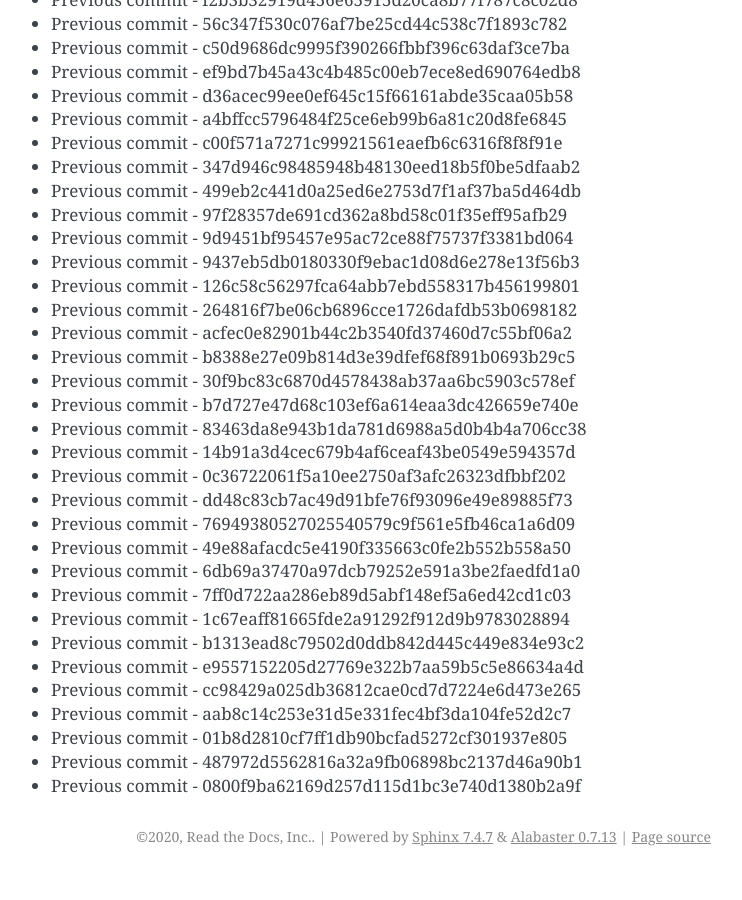
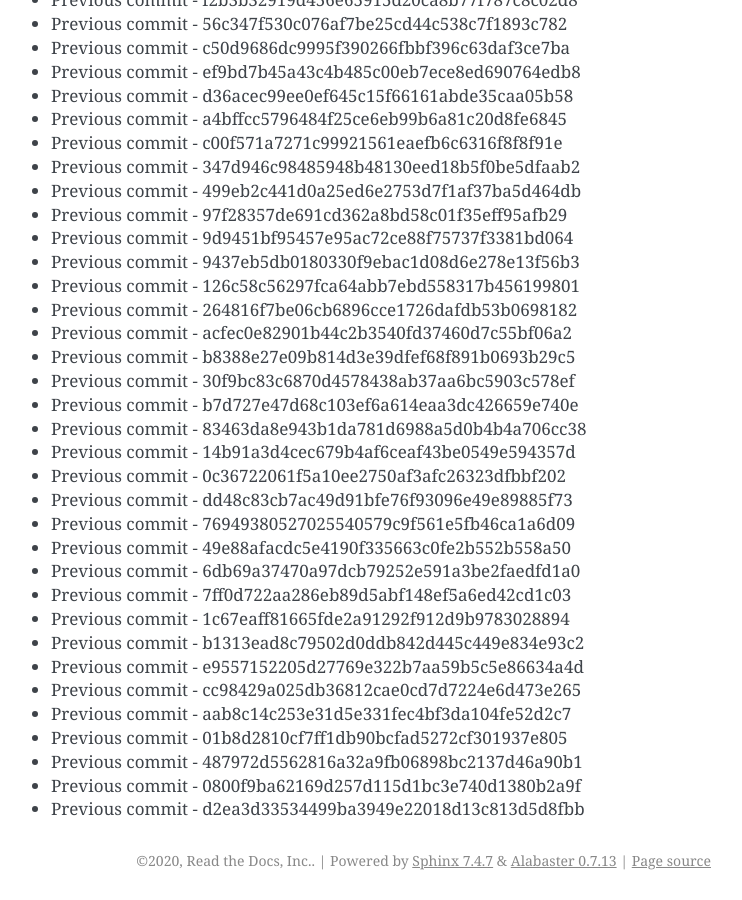
Before and after one commit to readthedocs/rtd-git-stresstest, a Sphinx documentation site: the page built from docs/updates.rst, in a window 1280 px wide and 900 px high, scrolled down 15909 px. Shown: the whole window, without its empty margins (399-1141 px from the left). Built offline with Sphinx 7.4.7, drawn with Linux system fonts in a browser that asks for light colours; before the commit the page ends 16785 px from its top, so only the background shows below that.

Commit message:
Generating commit from previous: d2ea3d33534499ba3949e22018d13c813d5d8fbb

```diff
--- a/docs/updates.rst
+++ b/docs/updates.rst
@@ -700,3 +700,4 @@ It can be tested for any performance characteristics.
 * Previous commit - 01b8d2810cf7ff1db90bcfad5272cf301937e805
 * Previous commit - 487972d5562816a32a9fb06898bc2137d46a90b1
 * Previous commit - 0800f9ba62169d257d115d1bc3e740d1380b2a9f
+* Previous commit - d2ea3d33534499ba3949e22018d13c813d5d8fbb
```
